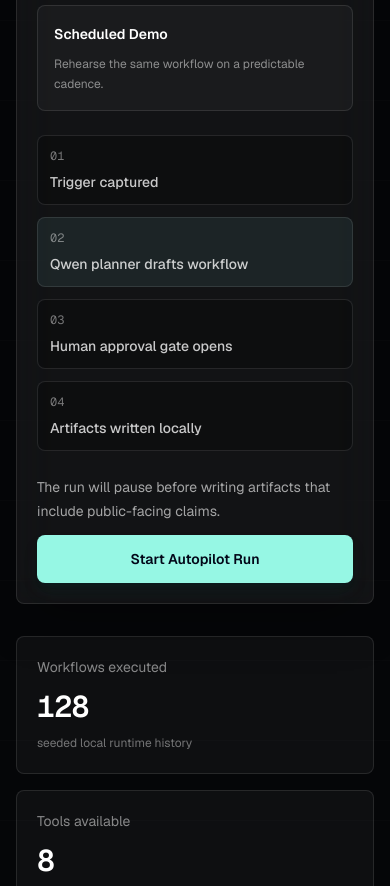
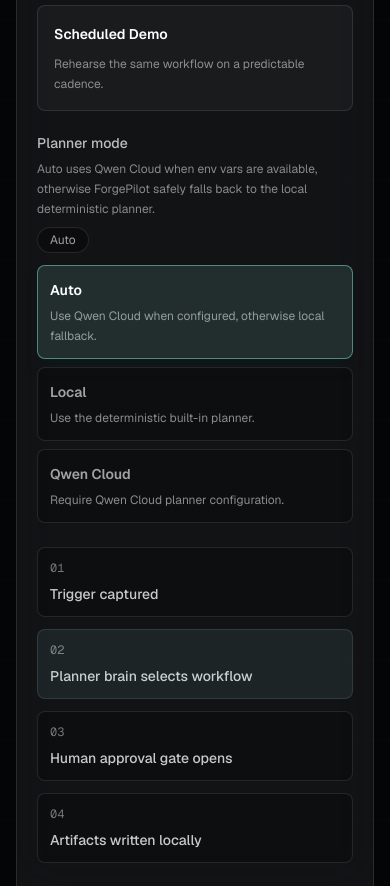
Before and after one commit to Jeevang1-epic/forgepilot-autopilot-runtime, a Next.js app: page / in a window 390 px wide. Shown: the part 1660-2546 px from the top of the page. Built offline with nearby package versions, Linux system fonts and the light colour scheme; no server answers.

Commit message:
feat: surface planner mode controls

```diff
--- a/src/app/run/demo/page.tsx
+++ b/src/app/run/demo/page.tsx
@@ -1,11 +1,17 @@
 "use client";
 
+import { PlannerModeSelector } from "@/components/command/planner-mode-selector";
 import { ArtifactPanel } from "@/components/flight-recorder/artifact-panel";
 import { ApprovalPreview } from "@/components/flight-recorder/approval-preview";
 import { FlightTimeline } from "@/components/flight-recorder/flight-timeline";
 import { ToolCallCard } from "@/components/flight-recorder/tool-call-card";
 import { demoRun } from "@/lib/runtime/sample-runs";
-import type { ApprovalDecision, ForgePilotRun } from "@/lib/runtime/types";
+import type {
+  ApprovalDecision,
+  ForgePilotRun,
+  PlannerModeRequested,
+  PlannerModeUsed,
+} from "@/lib/runtime/types";
 import { useRouter } from "next/navigation";
 import { useEffect, useMemo, useState } from "react";
 
@@ -31,9 +37,24 @@
   failed: "border-rose-200/30 bg-rose-200/10 text-rose-100",
 };
 
+const plannerModeLabel: Record<PlannerModeUsed, string> = {
+  local: "Local deterministic planner",
+  qwen: "Qwen Cloud planner",
+  qwen_repaired: "Qwen Cloud planner, repaired JSON",
+  local_fallback: "Local fallback planner",
+};
+
+const plannerModeTone: Record<PlannerModeUsed, string> = {
+  local: "border-white/12 bg-white/[0.06] text-white/72",
+  qwen: "border-teal-200/30 bg-teal-200/10 text-teal-100",
+  qwen_repaired: "border-cyan-200/30 bg-cyan-200/10 text-cyan-100",
+  local_fallback: "border-amber-200/35 bg-amber-200/12 text-amber-100",
+};
+
 export default function DemoRunPage() {
   const router = useRouter();
   const [run, setRun] = useState<ForgePilotRun>(demoRun);
+  const [plannerMode, setPlannerMode] = useState<PlannerModeRequested>("auto");
   const [isLoading, setIsLoading] = useState(true);
   const [isSubmittingApproval, setIsSubmittingApproval] = useState(false);
   const [error, setError] = useState<string | null>(null);
@@ -57,7 +78,15 @@
         const runId = new URLSearchParams(window.location.search).get("runId");
         const response = runId
           ? await fetch(`/api/runs/${runId}`)
-          : await fetch("/api/runs/demo", { method: "POST" });
+          : await fetch("/api/runs/demo", {
+              method: "POST",
+              headers: {
+                "Content-Type": "application/json",
+              },
+              body: JSON.stringify({
+                plannerMode: "auto",
+              }),
+            });
         const payload = (await response.json()) as ApiResponse<{
           run?: ForgePilotRun;
         }>;
@@ -71,6 +100,7 @@
         }
 
         setRun(payload.data.run);
+        setPlannerMode(payload.data.run.plannerModeRequested);
 
         if (!runId) {
           router.replace(`/run/demo?runId=${payload.data.run.id}`);
@@ -107,6 +137,12 @@
     try {
       const response = await fetch("/api/runs/demo", {
         method: "POST",
+        headers: {
+          "Content-Type": "application/json",
+        },
+        body: JSON.stringify({
+          plannerMode,
+        }),
       });
       const payload = (await response.json()) as ApiResponse<{
         run?: ForgePilotRun;
@@ -117,6 +153,7 @@
       }
 
       setRun(payload.data.run);
+      setPlannerMode(payload.data.run.plannerModeRequested);
       router.replace(`/run/demo?runId=${payload.data.run.id}`);
     } catch (replayError) {
       setError(
@@ -203,6 +240,18 @@
                 {isLoading ? "loading" : run.status.replace("_", " ")}
               </span>
             </div>
+            {run.plannerWarnings.length > 0 ? (
+              <div className="mt-3 space-y-2">
+                {run.plannerWarnings.map((warning) => (
+                  <p
+                    key={warning}
+                    className="max-w-3xl rounded-lg border border-amber-200/25 bg-amber-200/10 px-3 py-2 text-sm text-amber-100"
+                  >
+                    {warning}
+                  </p>
+                ))}
+              </div>
+            ) : null}
             {error ? (
               <p className="mt-3 max-w-3xl rounded-lg border border-rose-200/25 bg-rose-200/10 px-3 py-2 text-sm text-rose-100">
                 {error}
@@ -232,7 +281,27 @@
           </div>
         </div>
 
-        <div className="mt-6 flex flex-col gap-3 border-t border-white/10 pt-5 sm:flex-row">
+        <div className="mt-6 grid gap-4 border-t border-white/10 pt-5 xl:grid-cols-[1fr_22rem]">
+          <div>
+            <div className="mb-3 flex flex-col gap-2 sm:flex-row sm:items-end sm:justify-between">
+              <div>
+                <p className="text-sm font-medium text-white/72">Planner mode for replay</p>
+                <p className="mt-1 text-xs leading-5 text-white/50">
+                  Replays create a new run with the selected planner mode.
+                </p>
+              </div>
+              <span className="w-fit rounded-full border border-white/10 bg-black/30 px-3 py-1 text-xs capitalize text-white/62">
+                {plannerMode}
+              </span>
+            </div>
+            <PlannerModeSelector
+              value={plannerMode}
+              onChange={setPlannerMode}
+              compact
+            />
+          </div>
+
+          <div className="flex flex-col justify-end gap-3 sm:flex-row xl:flex-col">
             <button
               type="button"
               onClick={() => void startFreshRun()}
@@ -248,6 +317,55 @@
             >
               View Run Report
             </button>
+          </div>
+        </div>
+      </section>
+
+      <section className="rounded-lg border border-white/10 bg-white/[0.045] p-5">
+        <div className="flex flex-col gap-4 lg:flex-row lg:items-start lg:justify-between">
+          <div>
+            <p className="text-xs font-semibold uppercase tracking-[0.22em] text-teal-200/70">
+              Planner Brain
+            </p>
+            <h2 className="mt-2 text-2xl font-semibold text-white">
+              {plannerModeLabel[run.plannerModeUsed]}
+            </h2>
+            <p className="mt-3 max-w-3xl text-sm leading-6 text-white/62">
+              ForgePilot uses the planner only to produce a validated plan. Tool
+              execution, approvals, artifact creation, and run reports stay inside the
+              runtime.
+            </p>
+          </div>
+          <span className={`w-fit rounded-full border px-3 py-1.5 text-xs font-semibold ${plannerModeTone[run.plannerModeUsed]}`}>
+            {run.plannerModeUsed.replace("_", " ")}
+          </span>
+        </div>
+
+        <div className="mt-5 grid gap-3 md:grid-cols-4">
+          <div className="rounded-lg border border-white/10 bg-black/25 p-4">
+            <p className="text-xs uppercase tracking-[0.18em] text-white/42">Requested</p>
+            <p className="mt-2 text-sm font-semibold capitalize text-white">
+              {run.plannerModeRequested}
+            </p>
+          </div>
+          <div className="rounded-lg border border-white/10 bg-black/25 p-4">
+            <p className="text-xs uppercase tracking-[0.18em] text-white/42">Used</p>
+            <p className="mt-2 text-sm font-semibold text-white">
+              {plannerModeLabel[run.plannerModeUsed]}
+            </p>
+          </div>
+          <div className="rounded-lg border border-white/10 bg-black/25 p-4">
+            <p className="text-xs uppercase tracking-[0.18em] text-white/42">Qwen config</p>
+            <p className="mt-2 text-sm font-semibold text-white">
+              {run.qwenConfigured ? "Configured" : "Not configured"}
+            </p>
+          </div>
+          <div className="rounded-lg border border-white/10 bg-black/25 p-4">
+            <p className="text-xs uppercase tracking-[0.18em] text-white/42">Model</p>
+            <p className="mt-2 text-sm font-semibold text-white">
+              {run.qwenModel ?? "Not used"}
+            </p>
+          </div>
         </div>
       </section>
 
--- a/src/components/command/command-center.tsx
+++ b/src/components/command/command-center.tsx
@@ -1,12 +1,16 @@
 "use client";
 
 import { useRouter } from "next/navigation";
-import { useState } from "react";
+import { useEffect, useState } from "react";
 
-import type { ForgePilotRun } from "@/lib/runtime/types";
-import type { TriggerType } from "@/lib/runtime/types";
+import type {
+  ForgePilotRun,
+  PlannerModeRequested,
+  TriggerType,
+} from "@/lib/runtime/types";
 import { cn } from "@/lib/utils";
 
+import { PlannerModeSelector } from "./planner-mode-selector";
 import { TriggerSelector } from "./trigger-selector";
 
 type ApiResponse<TData> =
@@ -26,17 +30,61 @@
 
 const executionPreview = [
   "Trigger captured",
-  "Qwen planner drafts workflow",
+  "Planner brain selects workflow",
   "Human approval gate opens",
   "Artifacts written locally",
 ];
+
+type QwenHealthData = {
+  qwen: {
+    configured: boolean;
+    apiKeyConfigured: boolean;
+    baseUrlConfigured: boolean;
+    modelConfigured: boolean;
+  };
+};
 
 export function CommandCenter() {
   const router = useRouter();
   const [command, setCommand] = useState(defaultCommand);
   const [triggerType, setTriggerType] = useState<TriggerType>("manual");
+  const [plannerMode, setPlannerMode] = useState<PlannerModeRequested>("auto");
+  const [qwenStatus, setQwenStatus] = useState<
+    "checking" | "configured" | "not-configured"
+  >("checking");
   const [isStarting, setIsStarting] = useState(false);
   const [error, setError] = useState<string | null>(null);
+
+  useEffect(() => {
+    let isMounted = true;
+
+    async function loadQwenStatus() {
+      try {
+        const response = await fetch("/api/qwen/health");
+        const payload = (await response.json()) as ApiResponse<QwenHealthData>;
+
+        if (!isMounted) {
+          return;
+        }
+
+        setQwenStatus(
+          response.ok && payload.ok && payload.data.qwen.configured
+            ? "configured"
+            : "not-configured",
+        );
+      } catch {
+        if (isMounted) {
+          setQwenStatus("not-configured");
+        }
+      }
+    }
+
+    void loadQwenStatus();
+
+    return () => {
+      isMounted = false;
+    };
+  }, []);
 
   async function startDemoRun() {
     setIsStarting(true);
@@ -45,6 +93,13 @@
     try {
       const response = await fetch("/api/runs/demo", {
         method: "POST",
+        headers: {
+          "Content-Type": "application/json",
+        },
+        body: JSON.stringify({
+          goal: command,
+          plannerMode,
+        }),
       });
       const payload = (await response.json()) as ApiResponse<{
         run?: ForgePilotRun;
@@ -78,7 +133,7 @@
           <h2 className="mt-2 text-2xl font-semibold text-white">Start an autopilot run</h2>
         </div>
         <span className="w-fit rounded-full border border-white/10 bg-black/30 px-3 py-1.5 text-xs text-white/66">
-          local-first demo mode
+          Qwen {qwenStatus === "checking" ? "checking" : qwenStatus.replace("-", " ")}
         </span>
       </div>
 
@@ -98,6 +153,22 @@
           <span className="text-xs font-medium text-white/50">{triggerType.replace("_", " ")}</span>
         </div>
         <TriggerSelector value={triggerType} onChange={setTriggerType} />
+      </div>
+
+      <div className="mt-5">
+        <div className="mb-3 flex flex-col gap-2 sm:flex-row sm:items-end sm:justify-between">
+          <div>
+            <span className="text-sm font-medium text-white/72">Planner mode</span>
+            <p className="mt-1 text-xs leading-5 text-white/50">
+              Auto uses Qwen Cloud when env vars are available, otherwise ForgePilot
+              safely falls back to the local deterministic planner.
+            </p>
+          </div>
+          <span className="w-fit rounded-full border border-white/10 bg-black/30 px-3 py-1 text-xs capitalize text-white/62">
+            {plannerMode}
+          </span>
+        </div>
+        <PlannerModeSelector value={plannerMode} onChange={setPlannerMode} />
       </div>
 
       <div className="mt-6 grid gap-3 sm:grid-cols-4">
--- /dev/null
+++ b/src/components/command/planner-mode-selector.tsx
@@ -0,0 +1,65 @@
+"use client";
+
+import type { PlannerModeRequested } from "@/lib/runtime/types";
+import { cn } from "@/lib/utils";
+
+const plannerModes: Array<{
+  value: PlannerModeRequested;
+  label: string;
+  description: string;
+}> = [
+  {
+    value: "auto",
+    label: "Auto",
+    description: "Use Qwen Cloud when configured, otherwise local fallback.",
+  },
+  {
+    value: "local",
+    label: "Local",
+    description: "Use the deterministic built-in planner.",
+  },
+  {
+    value: "qwen",
+    label: "Qwen Cloud",
+    description: "Require Qwen Cloud planner configuration.",
+  },
+];
+
+type PlannerModeSelectorProps = {
+  value: PlannerModeRequested;
+  onChange: (value: PlannerModeRequested) => void;
+  compact?: boolean;
+};
+
+export function PlannerModeSelector({
+  value,
+  onChange,
+  compact = false,
+}: PlannerModeSelectorProps) {
+  return (
+    <div className={cn("grid gap-2", compact ? "sm:grid-cols-3" : "lg:grid-cols-3")}>
+      {plannerModes.map((mode) => {
+        const isActive = mode.value === value;
+
+        return (
+          <button
+            key={mode.value}
+            type="button"
+            onClick={() => onChange(mode.value)}
+            className={cn(
+              "rounded-lg border p-3 text-left transition",
+              isActive
+                ? "border-teal-200/45 bg-teal-200/[0.12] text-white shadow-lg shadow-teal-950/20"
+                : "border-white/10 bg-black/25 text-white/62 hover:border-white/20 hover:bg-white/[0.055]",
+            )}
+          >
+            <span className="text-sm font-semibold">{mode.label}</span>
+            <span className="mt-1 block text-xs leading-5 text-white/52">
+              {mode.description}
+            </span>
+          </button>
+        );
+      })}
+    </div>
+  );
+}
```
Lines whose indentation alone changed are shown as unchanged.
